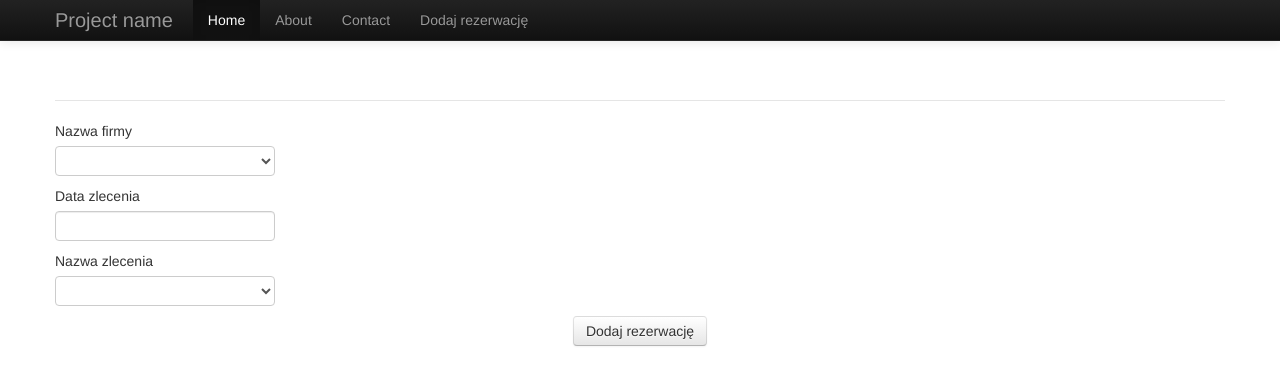
After one commit to mefioo/Sterowanie-produkcja-magazynowaniem-i-transportem, a Flask app: template app/templates/addReservation.html in a window 1280 px wide. The commit adds this page. Shown: the top 385 px of the page. Run offline with Flask 2, Linux system fonts and the light colour scheme; the template is opened without the code that fills it: values that come from a table or form of the project are taken from there, others are empty.

Commit message:
Added forms

```diff
--- /dev/null
+++ b/app/forms.py
@@ -0,0 +1,10 @@
+from flask_wtf import FlaskForm
+from wtforms import StringField, SubmitField, FloatField, SelectField, DateField, BooleanField, IntegerField
+from wtforms.validators import DataRequired, Length
+
+
+class addReservation(FlaskForm):
+    date = StringField('Data zlecenia', validators=[DataRequired(), Length(min=10, max=10)])
+    companyName = SelectField('Nazwa firmy', choices=[])
+    service = SelectField('Nazwa zlecenia', choices=[])
+    submit = SubmitField('Dodaj rezerwację')
--- /dev/null
+++ b/app/templates/addReservation.html
@@ -0,0 +1,32 @@
+{% extends "layout.html" %}
+
+{% block container %}
+
+<div class="account ml-3 mr-3">
+    <div class="content-section">
+        <form method="POST" action="">
+        {{ form.hidden_tag() }}
+            {{ form.csrf_token }}
+            <fieldset class="form-group">
+                <legend class="text-center border-bottom mt-10 mb-10"></legend>
+                <div class="form-group">
+                    {{ form.companyName.label(class="form-control-label ml-2") }}
+                    {{ form.companyName(class="form-control form-control-lg") }}
+                </div>
+                <div class="form-group">
+                    {{ form.date.label(class="form-control-label ml-2") }}
+                    {{ form.date(class="form-control form-control-lg") }}
+                </div>
+                <div class="form-group">
+                    {{ form.service.label(class="form-control-label ml-2") }}
+                    {{ form.service(class="form-control form-control-lg") }}
+                </div>
+            <div class="form-group text-center mt-2 mb-1">
+                {{ form.submit(class="btn") }}
+            </div>
+
+        </form>
+    </div>
+</div>
+
+{% endblock container %}
--- a/app/templates/layout.html
+++ b/app/templates/layout.html
@@ -45,22 +45,37 @@
               <li class="active"><a href="#">Home</a></li>
               <li><a href="#about">About</a></li>
               <li><a href="#contact">Contact</a></li>
+              <li><a href="{{ url_for('addReservation') }}">Dodaj rezerwację</a></li>
             </ul>
           </div><!--/.nav-collapse -->
         </div>
       </div>
     </div>
 
+    <div class="container mr-0" style="height: 40px;">
+        <div>
+            {% with messages = get_flashed_messages(with_categories=true) %}
+                {% if messages %}
+                    {% for category, message in messages %}
+                        <div class="alert alert-{{category}} text-center ml-2 mr-2">
+                            {{ message }}
+                        </div>
+                    {% endfor %}
+                {% endif %}
+            {% endwith %}
+        </div>
+
+    </div>
+
     <div class="container">
 
-      <h1>Bootstrap starter template</h1>
-      <p>Use this document as a way to quick start any new project.<br> All you get is this message and a barebones HTML document.</p>
+      {% block container %}
+
+      {% endblock container %}
 
     </div> <!-- /container -->
 
-    <!-- Le javascript
-    ================================================== -->
-    <!-- Placed at the end of the document so the pages load faster -->
+
 
   </body>
 </html>
--- a/app/templates/main.html
+++ b/app/templates/main.html
@@ -1 +1,5 @@
 {% extends "layout.html" %}
+
+{% block container %}
+
+{% endblock container %}
```
Also changed, not shown: app/dbconnection.py (+28 -0 lines), app/routes.py (+38 -11 lines).
